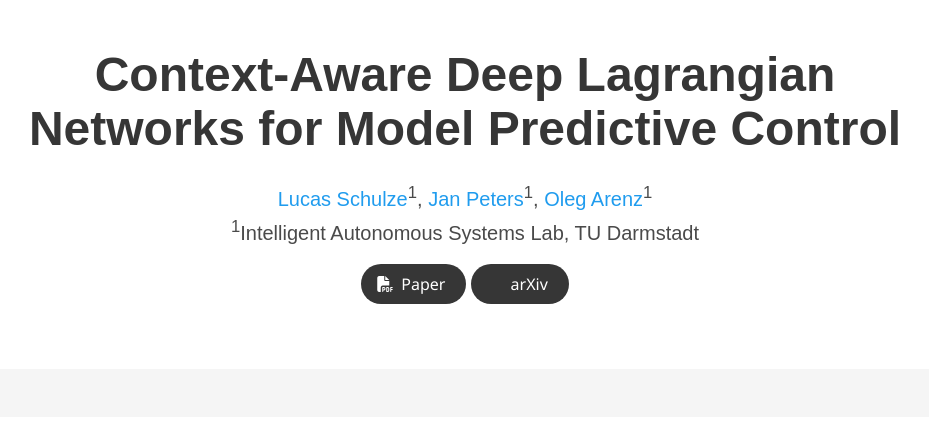
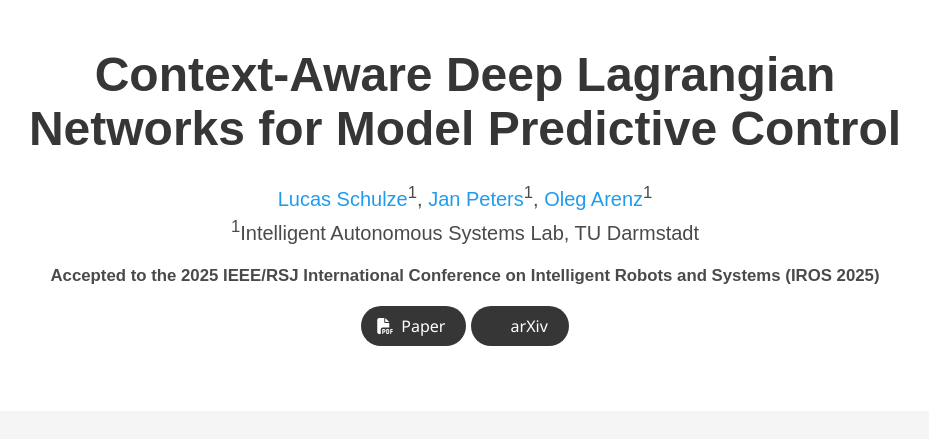
Before and after one commit to Schulze18/cadelac_website, a plain HTML site: page index.html in a window 1280 px wide. Shown: the top 439 px of the page, without its empty margins (175-1104 px from the left). Drawn offline with nearby package versions, Linux system fonts and the light colour scheme; some icons are missing; a web font is replaced by a local one.

Commit message:
- modified logo, add iros text

```diff
--- a/index.html
+++ b/index.html
@@ -18,7 +18,7 @@
   <link rel="stylesheet"
         href="https://cdn.jsdelivr.net/gh/jpswalsh/academicons@1/css/academicons.min.css">
   <link rel="stylesheet" href="./static/css/index.css">
-  <link rel="icon" href="./static/images/IAS_vectorized.svg">
+  <link rel="icon" href="./static/images/Robot_arm_icon.svg">
 
   <script src="https://ajax.googleapis.com/ajax/libs/jquery/3.5.1/jquery.min.js"></script>
   <script defer src="./static/js/fontawesome.all.min.js"></script>
@@ -47,6 +47,10 @@
 
           <div class="is-size-5 publication-authors">
             <span class="author-block"><sup>1</sup>Intelligent Autonomous Systems Lab, TU Darmstadt</span>
+          </div>
+
+          <div class="publication-authors mt-4" style="font-size: 1.05rem;">
+            <p class="has-text-weight-semibold">Accepted to the 2025 IEEE/RSJ International Conference on Intelligent Robots and Systems (IROS 2025)</p>
           </div>
 
           <div class="column has-text-centered">
```
Also changed, not shown: static/images/IAS_vectorized.svg (deleted), static/images/Robot_arm_icon.svg (added).
